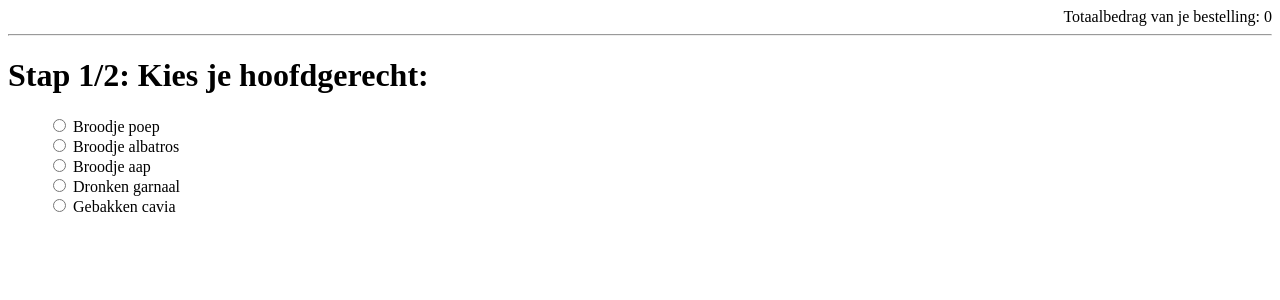
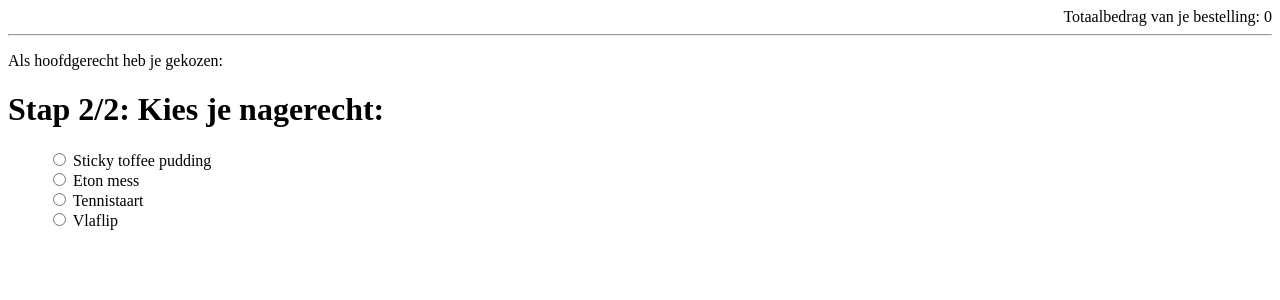
Before and after one commit to ilionx/angulartraining, an Angular app: page /dessert in a window 1280 px wide. Before the commit this address led to /. Shown: the top 300 px of the page. Built offline with nearby package versions, Linux system fonts and the light colour scheme.

Commit message:
Uitwerking opdracht 2 component state niet altijd voldoende

```diff
--- a/src/app/app-routing.module.ts
+++ b/src/app/app-routing.module.ts
@@ -2,6 +2,9 @@ import {NgModule} from '@angular/core';
 import {RouterModule, Routes} from '@angular/router';
 
 const routes: Routes = [
+  {path: 'main', loadChildren: () => import('./main-dish/main-dish.module').then(m => m.MainDishModule)},
+  {path: 'dessert', loadChildren: () => import('./dessert/dessert.module').then(m => m.DessertModule)},
+  {path: '**', redirectTo: 'main'}
 ];
 
 @NgModule({
--- a/src/app/app.component.html
+++ b/src/app/app.component.html
@@ -1,3 +1,3 @@
 <app-header [totalPrice]="selectedMainDish?.price || 0"></app-header>
 
-<app-main-dish (selectedDishChange)="onSelectedDishChange($event)"></app-main-dish>
+<router-outlet></router-outlet>
--- a/src/app/app.module.ts
+++ b/src/app/app.module.ts
@@ -3,7 +3,6 @@ import {BrowserModule} from '@angular/platform-browser';
 
 import {AppComponent} from './app.component';
 import {AppRoutingModule} from './app-routing.module';
-import {MainDishModule} from './main-dish/main-dish.module';
 import {CoreModule} from './core/core.module';
 
 @NgModule({
@@ -13,7 +12,6 @@ import {CoreModule} from './core/core.module';
   imports: [
     BrowserModule,
     AppRoutingModule,
-    MainDishModule,
     CoreModule,
   ],
   bootstrap: [AppComponent]
--- /dev/null
+++ b/src/app/dessert/dessert.component.html
@@ -0,0 +1,10 @@
+<p>Als hoofdgerecht heb je gekozen: {{ selectedMainDish?.name }} </p>
+
+<h1>Stap 2/2: Kies je nagerecht:</h1>
+
+<app-dish-form [dishes]="desserts | async" (selectedDishChange)="onSelectedDishChange($event)">
+</app-dish-form>
+
+<ng-container *ngIf="selectedDessert">
+  Het totaalbedrag van je bestelling komt op {{ totalPrice }}
+</ng-container>
--- /dev/null
+++ b/src/app/dessert/dessert.component.ts
@@ -0,0 +1,27 @@
+import {Component} from '@angular/core';
+import {Dish} from '../shared/model/dish';
+import {Observable} from 'rxjs';
+import {DishService} from '../shared/service/dish.service';
+import {map} from 'rxjs/operators';
+
+@Component({
+  selector: 'app-dessert',
+  templateUrl: './dessert.component.html',
+})
+export class DessertComponent {
+
+  desserts: Observable<Dish[]>;
+  selectedMainDish: Dish;
+  selectedDessert: Dish;
+  totalPrice: number;
+
+  constructor(dishService: DishService) {
+    this.desserts = dishService.getDishes().pipe(
+      map(dishes => dishes.filter(dish => dish.type === 'dessert'))
+    );
+  }
+
+  onSelectedDishChange(dish: Dish): void {
+    this.selectedDessert = dish;
+  }
+}
--- a/src/app/main-dish/main-dish.component.html
+++ b/src/app/main-dish/main-dish.component.html
@@ -5,4 +5,5 @@
 <ng-container *ngIf="selectedMainDish">
   <p>Je hebt gekozen voor: {{ selectedMainDish.name }}</p>
   <p>Totaalprijs: {{selectedMainDish.price}} </p>
+  <p><a routerLink="/dessert">Kies een nagerecht</a></p>
 </ng-container>
--- a/src/app/main-dish/dish-form/dish-form.component.ts
+++ b/src/app/shared/dish-form/dish-form.component.ts
@@ -1,6 +1,6 @@
 import {Component, EventEmitter, Input, OnDestroy, Output} from '@angular/core';
 import {FormControl} from '@angular/forms';
-import {Dish} from '../../shared/model/dish';
+import {Dish} from '../model/dish';
 import {Subject} from 'rxjs';
 import {takeUntil} from 'rxjs/operators';
 
```
Also changed, not shown: src/app/dessert/dessert.module.ts (added, +20 -0 lines), src/app/main-dish/main-dish.module.ts (+9 -6 lines), src/app/shared/shared.module.ts (+7 -0 lines), src/app/shared/dish-form/dish-form.component.html (renamed from src/app/main-dish/dish-form/dish-form.component.html), src/app/shared/dish-form/dish-form.component.scss (renamed from src/app/main-dish/dish-form/dish-form.component.scss).
